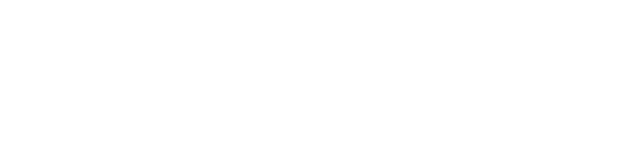
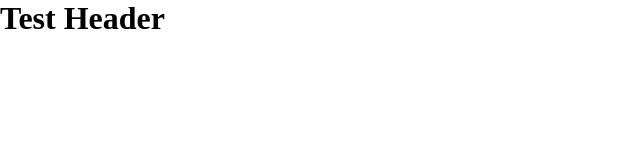
Before and after one commit to mail2svivek/test-template, a plain HTML site: page index.html in a window 1280 px wide. Shown: the whole page, without its empty margins (0-640 px from the left). Drawn offline with Linux system fonts and the light colour scheme.

Commit message:
second version

```diff
--- a/index.html
+++ b/index.html
@@ -9,7 +9,7 @@
  <link rel="stylesheet" href="style.css">
 </head>
 <body>
-
+<h1>Test Header</h1>
 <!-- <i class="fab fa-500px"></i> -->
  <!-- Script -->
  <script src="script.js"></script>
```
